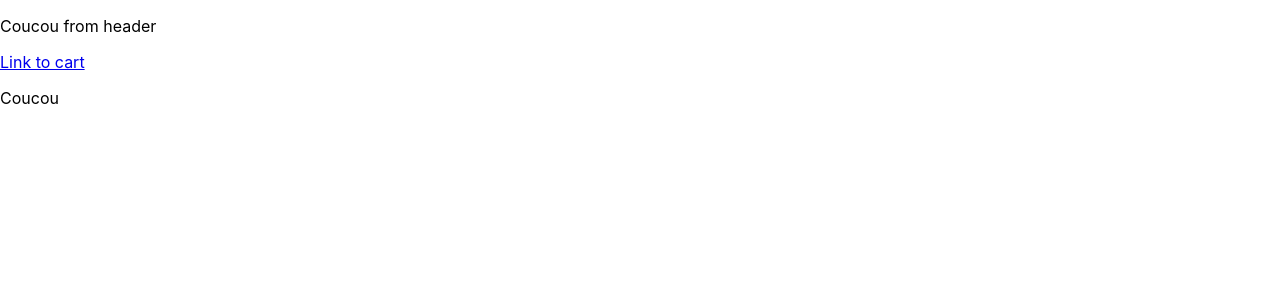
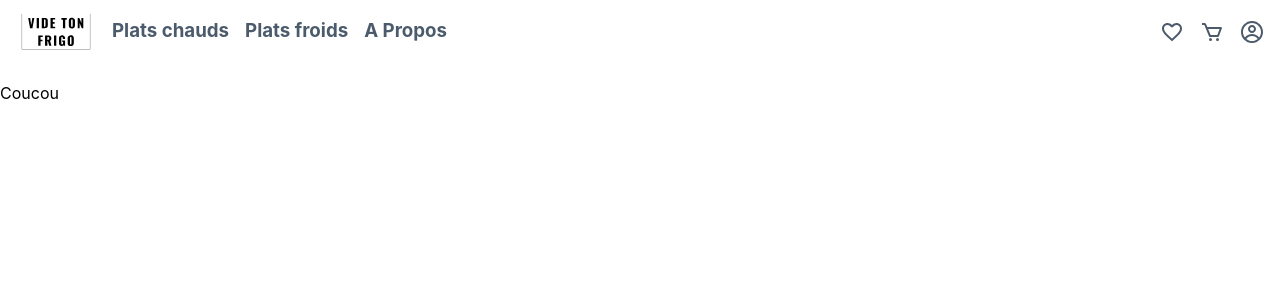
Before and after one commit to Astarose/Vide-ton-frigo, a React (Create React App) app in the folder vide-ton-friog/: page / in a window 1280 px wide. Shown: the top 300 px of the page. Built offline with nearby package versions, Linux system fonts and the light colour scheme.

Commit message:
Header fini sur desktop

```diff
--- /dev/null
+++ b/vide-ton-friog/src/components/Assets/Logo.jsx
@@ -0,0 +1,13 @@
+//Logo.tsx
+import './logo.css'
+
+
+function Logo() {
+    return(
+        <div className="homePage">
+            <img src="logo-workshop.svg"/>
+        </div>
+    )
+}
+
+export default Logo;
--- /dev/null
+++ b/vide-ton-friog/src/components/Assets/logo.css
@@ -0,0 +1,3 @@
+img{
+    max-width: 7rem;
+}
--- /dev/null
+++ b/vide-ton-friog/src/components/Favorites/Favorites.jsx
@@ -0,0 +1,13 @@
+//Favorites.tsx
+
+function Favorites() {
+    return(
+        <div className="homePage">
+            <p>
+                Coucou from Favorites
+            </p>
+        </div>
+    )
+}
+
+export default Favorites;
--- a/vide-ton-friog/src/components/Header/Header.jsx
+++ b/vide-ton-friog/src/components/Header/Header.jsx
@@ -1,16 +1,45 @@
 //HeaderPage.tsx
-
-import {Link} from "react-router-dom";
+import './header.css';
+import { Link } from "react-router-dom";
+import { BiCart } from 'react-icons/bi';
+import { MdOutlineFavoriteBorder } from 'react-icons/md';
+import { CgProfile } from 'react-icons/cg';
+import Logo from "../Assets/Logo";
 
 function HeaderPage() {
-    return(
-        <div className="homePage">
-            <p>
-                Coucou from header
-            </p>
-            <Link to="/cart">
-                <p>Link to cart</p>
-            </Link>
+    return (
+        <div className="navigation">
+            <div className="categories">
+                <Link to="/">
+                    <Logo />
+                </Link>
+                <Link to="/hotPlates">
+                    <h3>
+                        Plats chauds
+                    </h3>
+                </Link>
+                <Link to="/coldPlates">
+                    <h3>
+                        Plats froids
+                    </h3>
+                </Link>
+                <Link to="/about">
+                    <h3>
+                        A Propos
+                    </h3>
+                </Link>
+            </div>
+            <div className="navBar">
+                <Link to="/favorites">
+                    <MdOutlineFavoriteBorder />
+                </Link>
+                <Link to="/cart">
+                    <BiCart />
+                </Link>
+                <Link to="/profile">
+                    <CgProfile />
+                </Link>
+            </div>
         </div>
     )
 }
--- /dev/null
+++ b/vide-ton-friog/src/components/Header/header.css
@@ -0,0 +1,33 @@
+a {
+    text-decoration: none;
+    color: #4B5B6C;
+}
+
+.header {
+    background-color: #fff;
+}
+
+.navigation {
+    display: flex;
+    justify-content: space-between;
+}
+
+.navBar{
+    display: flex;
+    align-items: center;
+}
+
+.navBar svg {
+    width: 1.5rem;
+    height: 1.5rem;
+    margin-right: 1rem;
+}
+
+.categories {
+    display: flex;
+    text-align: center;
+}
+
+.categories a h3 {
+    margin-right: 1rem;
+}
--- a/vide-ton-friog/src/components/Pages/HomePage.jsx
+++ b/vide-ton-friog/src/components/Pages/HomePage.jsx
@@ -4,12 +4,19 @@ import HeaderPage from "../Header/Header";
 
 function HomePage() {
     return(
-        <div className="homePage">
-            <HeaderPage/>
-            <p>
-                Coucou
-            </p>
+        <div>
+            <div className="header">
+                <HeaderPage/>
+            </div>
+            <div className="homePage">
+
+
+                <p>
+                    Coucou
+                </p>
+            </div>
         </div>
+
     )
 }
 
--- /dev/null
+++ b/vide-ton-friog/src/components/Profile/Profile.jsx
@@ -0,0 +1,12 @@
+//Profile.tsx
+
+
+function Profile() {
+    return(
+        <div className="homePage">
+            <p>Coucou de profil</p>
+        </div>
+    )
+}
+
+export default Profile;
--- a/vide-ton-friog/src/index.js
+++ b/vide-ton-friog/src/index.js
@@ -6,7 +6,9 @@ import reportWebVitals from './reportWebVitals'
 import { BrowserRouter, Routes, Route } from 'react-router-dom'
 import HomePage from "./components/Pages/HomePage";
 import NotFound from './notFound.webp'
-import Cart from "./components/Cart/Cart";
+import Cart from "./Cart/Cart";
+import Favorites from "./components/Favorites/Favorites";
+import Profile from "./components/Profile/Profile";
 
 const root = ReactDOM.createRoot(document.getElementById('root'))
 root.render(
@@ -14,6 +16,8 @@ root.render(
         <Routes>
             <Route path="/" element={<App />} />
             <Route path="/cart" element={<Cart/>}/>
+            <Route path="/profile" element={<Profile/>}/>
+            <Route path="/favorites" element={<Favorites/>}/>
             <Route
                 path="*"
                 element={
```
Also changed, not shown: vide-ton-friog/public/logo-workshop.svg (added), vide-ton-friog/src/Cart/Cart.jsx (renamed from vide-ton-friog/src/components/Cart/Cart.jsx), vide-ton-friog/src/components/Assets/logo-workshop.svg (added).
